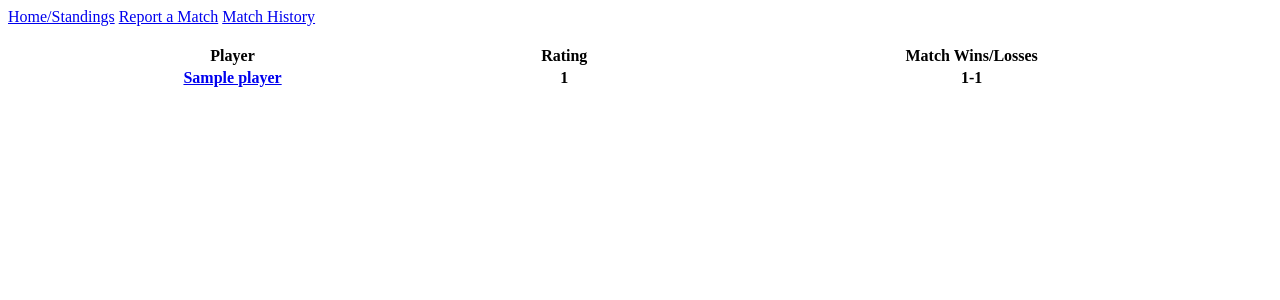
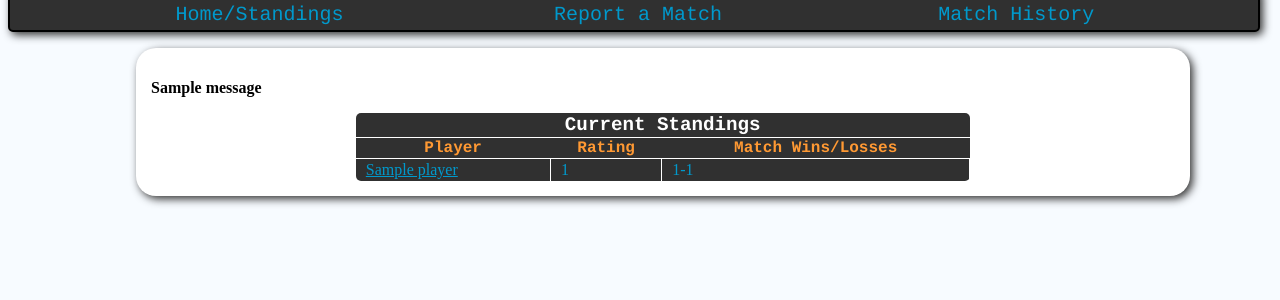
Before and after one commit to kdparker/magic_league_ladder, a Django app: page / in a window 1280 px wide. Shown: the top 300 px of the page. Run offline with Django 3.2, Linux system fonts and the light colour scheme; tables that the repository leaves empty hold one stand-in row (values such as "Sample post"); one stand-in notice (Sample message) is shown; lists and menus that the app fills with data are empty.

Commit message:
We be stylin, also added in points transfered to match history, and confirmation message upon reporting a match

```diff
--- a/elo_ladder/templates/elo_ladder/base.html
+++ b/elo_ladder/templates/elo_ladder/base.html
@@ -1,13 +1,20 @@
-<html>
+<DOCTYPE! html>
+  <html lang="en-us">
+  <head>
+    <meta charset="UTF-8">
+    <title>{% block title %}{% endblock %}</title>
 
-    <head>
-        <title>{% block title %}{% endblock %}</title>
-    </head>
-<a href="{% url 'standings' %}">Home/Standings</a>    <a href="{% url 'report' %}">Report a Match</a>    <a href="{% url 'history' %}">Match History</a>
-<br>
-<br>
-    <body>
-        {% block body %}{% endblock %}
-    </body>
-
+    {% load staticfiles %}
+    <link rel="stylesheet" type="text/css" href="{% static 'css/style.css' %}" />
+  </head>
+  <body>
+    <div id="header">
+      <a href="{% url 'standings' %}">Home/Standings</a>
+      <a href="{% url 'report' %}">Report a Match</a>
+      <a href="{% url 'history' %}">Match History</a>
+    </div>
+    <div id="content">
+      {% block body %}{% endblock %}
+    </div>
+  </body>
 </html>
--- a/elo_ladder/templates/elo_ladder/standings.html
+++ b/elo_ladder/templates/elo_ladder/standings.html
@@ -3,18 +3,29 @@
 {% block title %}Standings{% endblock %}
 
 {% block body %}
-<table style="width:100%">
+{% if messages %}
+  {% for message in messages %}
+    <p><strong>{{ message }}</strong></p>
+  {% endfor %}
+{% endif %}
+<table>
+  <thead>
+    <tr>
+      <th class="table-title" colspan="3">Current Standings</th>
     <tr>
       <th>Player</th>
       <th>Rating</th>
       <th>Match Wins/Losses</th>
     </tr>
+  </thead>
+  <tbody>
     {% for player in players %}
       <tr>
-  	<th><a href="{% url 'player_details' player.id %}">{{ player.name }}</a></th>
-  	<th>{{ player.elo }}</th>
-  	<th>{{ player.match_wins }}-{{player.match_losses }}</th>
+  	   <td><a href="{% url 'player_details' player.id %}">{{ player.name }}</a></td>
+  	   <td>{{ player.elo }}</td>
+  	   <td>{{ player.match_wins }}-{{player.match_losses }}</td>
       </tr>
     {% endfor %}
+  </tbody>
 </table>
 {% endblock %}
--- a/elo_ladder/views.py
+++ b/elo_ladder/views.py
@@ -2,10 +2,11 @@ from django.shortcuts import render, get_object_or_404
 from django.utils import timezone
 from django.http import HttpResponseRedirect
 from django.core.urlresolvers import reverse
+from django.contrib import messages
 from elo_ladder.models import Player, Match
 
 def rating_change(winner, loser, games):
-	if games == 2: K=64
+	if games == 2: K=60
 	else: K=48
 
 	EA = 1.0/(1+10**((loser.elo - winner.elo)/400.0))
@@ -20,6 +21,7 @@ def standings(request):
 
 def history(request):
 	matches = Match.objects.order_by('-add_date')
+	matches = map(lambda x: (x, int(x.winners_new_elo) - int(x.winners_prev_elo)), matches)
 	return render(request, 'elo_ladder/history.html', {'matches': matches})
 
 def report(request):
@@ -33,14 +35,15 @@ def player_details(request, player_id):
 	player_matches = map((lambda x: (x.winning_player.id==int(player_id), x)), player_matches)
 	return render(request, 'elo_ladder/player_details.html', {'player': p, 'matches': player_matches})
 
+
 def make_report(request):
 	players = Player.objects.order_by('id')
 	winner_id = request.POST['winner']
 	loser_id = request.POST['loser']
 	games = int(request.POST['games'])
 	if winner_id == loser_id:
-		return render(request, 'elo_ladder/report.html',
-			{'message': "You selected the same person to win and lose. Try again.", 'players': players})
+		messages.error(request, "You selected the same person to win and lose. Try again.")
+		return render(request, 'elo_ladder/report.html', {'players': players})
 	else:
 		winner = get_object_or_404(Player, pk=winner_id)
 		loser = get_object_or_404(Player, pk=loser_id)
@@ -74,4 +77,5 @@ def make_report(request):
 		winner.save()
 		match.save()
 
+		messages.success(request, "Submission successful! " + winner.name + " gained " + str(int(change[0])) + " rating, and " + loser.name + " lost " + str(int(-1*change[1])) + " rating.")
 		return HttpResponseRedirect(reverse('standings'))
--- /dev/null
+++ b/magic_league_ladder/static/css/style.css
@@ -0,0 +1,110 @@
+body {
+  width: 100%;
+  background-color: #F7FBFF;
+}
+
+#header {
+  position: fixed;
+  z-index: 100;
+
+  height: 40px;
+  width: 97.5%;
+  margin-top: -20px;
+
+  background-color: #303030;
+  border: 2px solid black;
+  border-radius: 5px;
+  box-shadow: 3px 3px 9px 0px #333333;
+}
+
+#header a {
+  z-index: 3;
+
+  display: inline-block;
+  height: 27px;
+  width: 30%;
+
+  padding-top: 13px;
+  margin:auto;
+  margin-right: 0;
+  margin-left: 0;
+
+  font: normal 20px Courier, sans-serif;
+  color: #0099CC;
+  text-align: center;
+  text-decoration: none;
+
+}
+
+#header a:first-child {
+  margin-left: 5%;
+}
+
+#header a:hover {
+  background-color: black;
+  color: #FF9933;
+}
+
+#content {
+  position: absolute;
+  z-index: 1;
+
+  display: block;
+  width: 80%;
+
+  margin-left: 10%;
+  margin-top: 40px;
+  box-shadow: 3px 3px 9px 0px #333333;
+  border-radius: 20px;
+  background-color: white;
+  padding: 15px;
+}
+
+#report-content {
+  text-align: center;
+}
+
+
+table {
+  width: 60%;
+  margin:auto;
+  background-color: #303030;
+  color: #0099CC;
+  border-radius: 5px;
+  border-collapse: collapse;
+}
+
+td {
+  padding: 2px;
+  padding-left: 10px;
+  border-right: 1px solid white;
+}
+
+td a {
+  color:#0099CC;
+}
+
+td a:hover {
+  color: #FF9933;
+}
+
+th {
+  border-bottom: 1px solid white;
+  color: #FF9933;
+  font: 1em Courier, sans-serif;
+  font-weight: bold;
+}
+
+.won {
+  color: green;
+}
+
+.lost {
+  color: red;
+}
+
+.table-title {
+  font-size: 1.2em;
+  color: white;
+  font-weight: none;
+}
--- a/magic_league_ladder/wsgi.py
+++ b/magic_league_ladder/wsgi.py
@@ -11,6 +11,6 @@ import os
 os.environ.setdefault("DJANGO_SETTINGS_MODULE", "magic_league_ladder.settings")
 
 from django.core.wsgi import get_wsgi_application
-from dj_static import Cling
+from whitenoise.django import DjangoWhiteNoise
 
-application = Cling(get_wsgi_application())
+application = DjangoWhiteNoise(get_wsgi_application())
--- a/requirements.txt
+++ b/requirements.txt
@@ -5,3 +5,5 @@ gunicorn==19.1.1
 psycopg2==2.5.1
 static==0.4
 wsgiref==0.1.2
+whitenoise==1.0.3
+wsgiref==0.1.2
```
Also changed, not shown: elo_ladder/templates/elo_ladder/history.html (+21 -9 lines), elo_ladder/templates/elo_ladder/player_details.html (+14 -8 lines), elo_ladder/templates/elo_ladder/report.html (+8 -4 lines), magic_league_ladder/settings.py (+7 -2 lines), README.md, 1 other file. Lines whose indentation alone changed are shown as unchanged.
